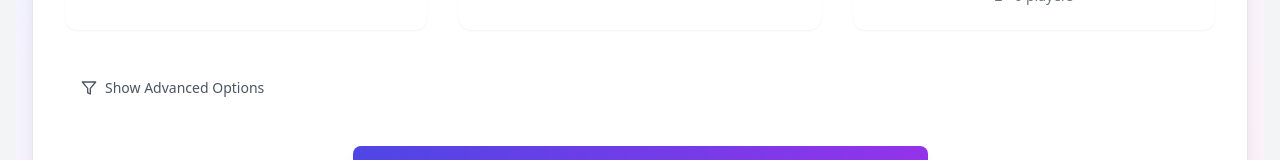
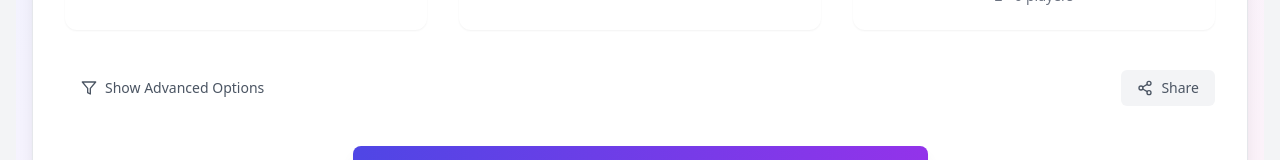
Before and after one commit to brandonp20/board-game-rec, a React (Vite) app in the folder frontend/: page / in a window 1280 px wide. Shown: the part 432-592 px from the top of the page. Built offline with nearby package versions, Linux system fonts and the light colour scheme; no server answers.

Commit message:
Added 'Share' button with parameters to share your search with a URL

```diff
--- a/frontend/src/components/BoardGameRecommender.jsx
+++ b/frontend/src/components/BoardGameRecommender.jsx
@@ -1,5 +1,7 @@
 import GameSearch from './GameSearch';
 import EnhancedRollButton from './EnhancedRollButton';
+import SimpleShareButton from './SimpleShareButton';
+import { useUrlParams } from './useUrlParams.jsx';
 
 import React, { useState } from 'react';
 import { Card, CardContent, CardHeader, CardTitle } from "./ui/card";
@@ -27,6 +29,35 @@ const BoardGameRecommender = () => {
   const [isLoadingMore, setIsLoadingMore] = useState(false);
 
   const API_URL = import.meta.env.VITE_API_URL || 'http://localhost:3000';
+
+  // Create an object with all your current filter state
+  const filterState = {
+    weight: gameWeight,
+    rating: avgRating,
+    playtime: playtime,
+    players: players,
+    year: yearRange,
+    age: minAge,
+    category: selectedCategory,
+    playerMatch: playerMatchType,
+    advanced: showAdvanced
+  };
+
+  // Initialize URL params handling
+  useUrlParams(
+    filterState, // Initial state
+    {  // State setters
+      setGameWeight,
+      setAvgRating,
+      setPlaytime,
+      setPlayers,
+      setYearRange,
+      setMinAge,
+      setSelectedCategory,
+      setPlayerMatchType,
+      setShowAdvanced
+    }
+  );
 
   const handleWeightChange = (event, newValue) => {
     setGameWeight(newValue);
@@ -148,7 +179,6 @@ const BoardGameRecommender = () => {
   return (
     <div className="min-h-screen bg-gradient-to-br from-indigo-50 via-purple-50 to-pink-50 px-2 sm:px-4">
       <div className="max-w-7xl mx-auto space-y-6 sm:space-y-10">
-        {/* Enhanced Header */}
         <div className="text-center space-y-4">
         <h1 className="text-4xl sm:text-6xl font-bold bg-clip-text text-transparent bg-gradient-to-r from-indigo-600 to-purple-600">
           Board Game Finder
@@ -236,7 +266,7 @@ const BoardGameRecommender = () => {
                   value={playtime}
                   onChange={handlePlaytimeChange}
                   min={0}
-                  max={500}
+                  max={240}
                   step={15}
                   valueLabelDisplay="auto"
                   sx={sliderStyle}
@@ -297,6 +327,8 @@ const BoardGameRecommender = () => {
                 <Filter className="h-4 w-4" />
                 {showAdvanced ? 'Hide Advanced Options' : 'Show Advanced Options'}
               </Button>
+
+              <SimpleShareButton filterState={filterState} />
 
               </div>
 
--- /dev/null
+++ b/frontend/src/components/SimpleShareButton.jsx
@@ -0,0 +1,101 @@
+import React, { useState } from 'react';
+import { Share2, Check } from 'lucide-react';
+import { Button } from '@/components/ui/button';
+
+const SimpleShareButton = ({ filterState }) => {
+  const [showCopied, setShowCopied] = useState(false);
+  const [error, setError] = useState(null);
+
+  const generateShareUrl = () => {
+    try {
+      const params = new URLSearchParams();
+
+      Object.entries(filterState).forEach(([key, value]) => {
+        if (value !== null && value !== undefined) {
+          if (Array.isArray(value)) {
+            const validValues = value.filter(v => v !== null && v !== undefined);
+            if (validValues.length > 0) {
+              params.append(key, validValues.join(','));
+            }
+          } else {
+            params.append(key, value.toString());
+          }
+        }
+      });
+
+      const url = new URL(window.location.href);
+      url.search = params.toString();
+      return url.toString();
+    } catch (err) {
+      console.error('Error generating share URL:', err);
+      setError('Failed to generate share URL');
+      return window.location.href;
+    }
+  };
+
+  const handleShare = async () => {
+    try {
+      setError(null);
+      const shareUrl = generateShareUrl();
+
+      if (navigator.share) {
+        try {
+          await navigator.share({
+            title: 'Board Game Finder Filters',
+            text: 'Check out these board game recommendations!',
+            url: shareUrl
+          });
+          return;
+        } catch (err) {
+          console.log('Share API not available or cancelled, falling back to clipboard');
+        }
+      }
+
+      await navigator.clipboard.writeText(shareUrl);
+      setShowCopied(true);
+      setTimeout(() => setShowCopied(false), 2000);
+
+    } catch (err) {
+      console.error('Share failed:', err);
+      setError('Failed to share. Please try again.');
+      setTimeout(() => setError(null), 2000);
+    }
+  };
+
+  return (
+    <div className="relative ml-2">
+      <Button
+        onClick={handleShare}
+        variant="outline"
+        size="sm"
+        className="gap-2 bg-gray-100 hover:bg-gray-200 text-gray-600 border-gray-200"
+      >
+        {showCopied ? (
+          <>
+            <Check className="h-4 w-4 text-green-500" />
+            <span className="text-green-500">Copied!</span>
+          </>
+        ) : (
+          <>
+            <Share2 className="h-4 w-4" />
+            <span className="hidden sm:inline">Share</span>
+          </>
+        )}
+      </Button>
+
+      {(showCopied || error) && (
+        <div className="absolute bottom-full mb-2 right-0 w-max">
+          <div className={`px-4 py-2 rounded-md shadow-lg ${
+            error
+              ? 'bg-red-50 text-red-800 border border-red-200'
+              : 'bg-green-50 text-green-800 border border-green-200'
+          }`}>
+            {error || 'Share link copied to clipboard!'}
+          </div>
+        </div>
+      )}
+    </div>
+  );
+};
+
+export default SimpleShareButton;
--- /dev/null
+++ b/frontend/src/components/useUrlParams.jsx
@@ -0,0 +1,61 @@
+import { useEffect } from 'react';
+
+export const useUrlParams = (initialState, setters) => {
+  // Parse URL parameters on mount
+  useEffect(() => {
+    const params = new URLSearchParams(window.location.search);
+
+    // Helper to safely parse array parameters
+    const parseArrayParam = (param, defaultValue) => {
+      const value = params.get(param);
+      if (!value) return defaultValue;
+      return value.split(',').map(Number);
+    };
+
+    // Helper to safely parse numeric parameters
+    const parseNumParam = (param, defaultValue) => {
+      const value = params.get(param);
+      return value ? Number(value) : defaultValue;
+    };
+
+    // Helper to safely parse string parameters
+    const parseStringParam = (param, defaultValue) => {
+      return params.get(param) || defaultValue;
+    };
+
+    // Helper to safely parse boolean parameters
+    const parseBoolParam = (param, defaultValue) => {
+      const value = params.get(param);
+      return value ? value === 'true' : defaultValue;
+    };
+
+    // Only update state if parameter exists
+    if (params.has('weight')) {
+      setters.setGameWeight(parseArrayParam('weight', initialState.gameWeight));
+    }
+    if (params.has('rating')) {
+      setters.setAvgRating(parseArrayParam('rating', initialState.avgRating));
+    }
+    if (params.has('playtime')) {
+      setters.setPlaytime(parseArrayParam('playtime', initialState.playtime));
+    }
+    if (params.has('players')) {
+      setters.setPlayers(parseArrayParam('players', initialState.players));
+    }
+    if (params.has('year')) {
+      setters.setYearRange(parseArrayParam('year', initialState.yearRange));
+    }
+    if (params.has('age')) {
+      setters.setMinAge(parseNumParam('age', initialState.minAge));
+    }
+    if (params.has('category')) {
+      setters.setSelectedCategory(parseStringParam('category', initialState.selectedCategory));
+    }
+    if (params.has('playerMatch')) {
+      setters.setPlayerMatchType(parseStringParam('playerMatch', initialState.playerMatchType));
+    }
+    if (params.has('advanced')) {
+      setters.setShowAdvanced(parseBoolParam('advanced', initialState.showAdvanced));
+    }
+  }, []); // Run once on mount
+};
```
Lines whose indentation alone changed are shown as unchanged.
